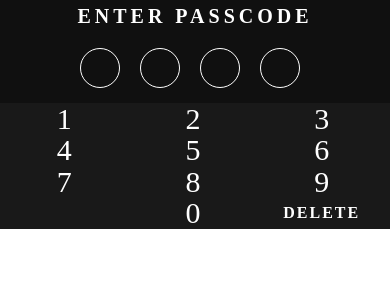
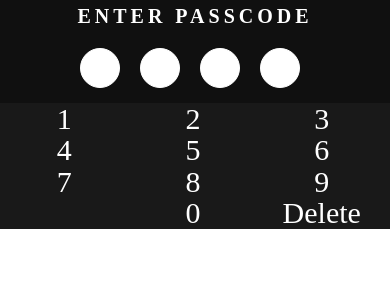
Before and after one commit to jacobbundren/OpenSesame, a React Native app: screen / in a window 390 px wide. Shown: the top 300 px of the page. Built offline with nearby package versions, Linux system fonts and the light colour scheme.

Commit message:
move rows and buttons out into components for future use

```diff
--- a/App.js
+++ b/App.js
@@ -1,11 +1,6 @@
 import React from 'react';
 import type { Node } from 'react';
-import {
-  SafeAreaView,
-  StatusBar,
-  StyleSheet,
-  useColorScheme,
-} from 'react-native';
+import { SafeAreaView, StatusBar, StyleSheet } from 'react-native';
 import Keypad from './components/Keypad';
 import Passcode from './components/Passcode';
 
@@ -14,10 +9,12 @@ const App: () => Node = () => {
     backgroundColor: '#101010'
   };
 
+  let passcode = '0000';
+
   return (
     <SafeAreaView style={backgroundStyle}>
       <StatusBar barStyle={'dark-content'} />
-      <Passcode />
+      <Passcode passcode={passcode} />
       <Keypad />
     </SafeAreaView>
   );
--- /dev/null
+++ b/components/Button.js
@@ -0,0 +1,44 @@
+import React from 'react';
+import { View, Text, StyleSheet, TouchableHighlight } from "react-native";
+
+const Button = (props) => {
+
+  const emitValue = () => {
+    return props.value;
+  };
+
+  return (
+    <TouchableHighlight style={styles.keypadButton} onPress={emitValue()}>
+      <View>
+        <Text style={styles.keypadNumber} value={1}>
+          {props.value}
+        </Text>
+      </View>
+    </TouchableHighlight>
+  );
+};
+
+const styles = {
+  keypadButton: {
+    width: '33%',
+    display: 'flex',
+    justifyContent: 'center',
+    alignItems: 'center'
+  },
+  keypadNumber: {
+    color: '#fff',
+    fontSize: 30,
+    fontFamily: 'Avenir',
+    fontWeight: '500'
+  },
+  keypadDeleteText: {
+    color: '#fff',
+    fontSize: 16,
+    fontFamily: 'Avenir',
+    fontWeight: '800',
+    letterSpacing: 2,
+    textTransform: 'uppercase'
+  }
+};
+
+export default Button;
--- a/components/Keypad.js
+++ b/components/Keypad.js
@@ -1,53 +1,63 @@
 import React from 'react';
-import { View, Text, StyleSheet } from 'react-native';
+import { View, Text, StyleSheet, TouchableHighlight } from "react-native";
+import KeypadRow from "./KeypadRow";
 
-const Keypad = () => {
+const Keypad = (props) => {
+  const keypress = (event) => {
+    console.log(event.identifier);
+  };
   return (
     <View style={styles.keypadContainer}>
-      <View style={styles.keypadRow}>
-        <View style={styles.keypadButton}>
-          <Text style={styles.keypadNumber}>1</Text>
-        </View>
-        <View style={styles.keypadButton}>
-          <Text style={styles.keypadNumber}>2</Text>
-        </View>
-        <View style={styles.keypadButton}>
-          <Text style={styles.keypadNumber}>3</Text>
-        </View>
-      </View>
-      <View style={styles.keypadRow}>
-        <View style={styles.keypadButton}>
-          <Text style={styles.keypadNumber}>4</Text>
-        </View>
-        <View style={styles.keypadButton}>
-          <Text style={styles.keypadNumber}>5</Text>
-        </View>
-        <View style={styles.keypadButton}>
-          <Text style={styles.keypadNumber}>6</Text>
-        </View>
-      </View>
-      <View style={styles.keypadRow}>
-        <View style={styles.keypadButton}>
-          <Text style={styles.keypadNumber}>7</Text>
-        </View>
-        <View style={styles.keypadButton}>
-          <Text style={styles.keypadNumber}>8</Text>
-        </View>
-        <View style={styles.keypadButton}>
-          <Text style={styles.keypadNumber}>9</Text>
-        </View>
-      </View>
-      <View style={styles.keypadRow}>
-        <View style={styles.keypadButton}>
-          <Text> </Text>
-        </View>
-        <View style={styles.keypadButton}>
-          <Text style={styles.keypadNumber}>0</Text>
-        </View>
-        <View style={styles.keypadButton}>
-          <Text style={styles.keypadDeleteText}>Delete</Text>
-        </View>
-      </View>
+      {/*<View style={styles.keypadRow}>*/}
+      <KeypadRow numbers={[1, 2, 3]} />
+      <KeypadRow numbers={[4, 5, 6]} />
+      <KeypadRow numbers={[7, 8, 9]} />
+      <KeypadRow numbers={[null, 0, "Delete"]} />
+        {/*<TouchableHighlight style={styles.keypadButton} onPress={keypress} value={1}>*/}
+        {/*  <View>*/}
+        {/*    <Text style={styles.keypadNumber} value={1}>1</Text>*/}
+        {/*  </View>*/}
+        {/*</TouchableHighlight>*/}
+        {/*<View style={styles.keypadButton}>*/}
+        {/*  <Text style={styles.keypadNumber}>2</Text>*/}
+        {/*</View>*/}
+        {/*<View style={styles.keypadButton}>*/}
+        {/*  <Text style={styles.keypadNumber}>3</Text>*/}
+        {/*</View>*/}
+      {/*</View>*/}
+      {/*<View style={styles.keypadRow}>*/}
+      {/*  <View style={styles.keypadButton}>*/}
+      {/*    <Text style={styles.keypadNumber}>4</Text>*/}
+      {/*  </View>*/}
+      {/*  <View style={styles.keypadButton}>*/}
+      {/*    <Text style={styles.keypadNumber}>5</Text>*/}
+      {/*  </View>*/}
+      {/*  <View style={styles.keypadButton}>*/}
+      {/*    <Text style={styles.keypadNumber}>6</Text>*/}
+      {/*  </View>*/}
+      {/*</View>*/}
+      {/*<View style={styles.keypadRow}>*/}
+      {/*  <View style={styles.keypadButton}>*/}
+      {/*    <Text style={styles.keypadNumber}>7</Text>*/}
+      {/*  </View>*/}
+      {/*  <View style={styles.keypadButton}>*/}
+      {/*    <Text style={styles.keypadNumber}>8</Text>*/}
+      {/*  </View>*/}
+      {/*  <View style={styles.keypadButton}>*/}
+      {/*    <Text style={styles.keypadNumber}>9</Text>*/}
+      {/*  </View>*/}
+      {/*</View>*/}
+      {/*<View style={styles.keypadRow}>*/}
+      {/*  <View style={styles.keypadButton}>*/}
+      {/*    <Text> </Text>*/}
+      {/*  </View>*/}
+      {/*  <View style={styles.keypadButton}>*/}
+      {/*    <Text style={styles.keypadNumber}>0</Text>*/}
+      {/*  </View>*/}
+      {/*  <View style={styles.keypadButton}>*/}
+      {/*    <Text style={styles.keypadDeleteText}>Delete</Text>*/}
+      {/*  </View>*/}
+      {/*</View>*/}
     </View>
   );
 };
--- /dev/null
+++ b/components/KeypadRow.js
@@ -0,0 +1,51 @@
+import React from 'react';
+import { View, Text, StyleSheet, TouchableHighlight } from 'react-native';
+import Button from './Button';
+
+const KeypadRow = (props) => {
+  const row = [];
+
+  for (let num in props.numbers) {
+    row.push(<Button value={props.numbers[num]} key={num} style={styles.keypadButton}/>);
+  }
+
+  return <View style={styles.keypadRow}>{row}</View>;
+};
+
+const styles = StyleSheet.create({
+  keypadContainer: {
+    height: '55%',
+    width: '100%',
+    backgroundColor: '#191919',
+    display: 'flex',
+    flexDirection: 'column',
+    justifyContent: 'space-between'
+  },
+  keypadRow: {
+    display: 'flex',
+    flexDirection: 'row',
+    height: '25%'
+  },
+  keypadButton: {
+    width: '33%',
+    display: 'flex',
+    justifyContent: 'center',
+    alignItems: 'center'
+  },
+  keypadNumber: {
+    color: '#fff',
+    fontSize: 30,
+    fontFamily: 'Avenir',
+    fontWeight: '500'
+  },
+  keypadDeleteText: {
+    color: '#fff',
+    fontSize: 16,
+    fontFamily: 'Avenir',
+    fontWeight: '800',
+    letterSpacing: 2,
+    textTransform: 'uppercase'
+  }
+});
+
+export default KeypadRow;
--- a/components/Passcode.js
+++ b/components/Passcode.js
@@ -1,16 +1,27 @@
 import React from 'react';
 import { View, Text, StyleSheet } from 'react-native';
 
-const Passcode = () => {
+const Passcode = (props) => {
+  let passcodeBubbles = [];
+
+  let passcodeAttempt = [];
+
+  for (let char in props.passcode) {
+    passcodeBubbles.push(
+      <View
+        key={char}
+        style={[
+          styles.passcodeMaskChar,
+          true ? styles.passcodeMaskFilled : null
+        ]}
+      />
+    );
+  }
+
   return (
     <View style={styles.passcodeContainer}>
       <Text style={styles.passcodeText}>Enter Passcode</Text>
-      <View style={styles.passcodeMaskContainer}>
-        <View style={styles.passcodeMaskChar} />
-        <View style={styles.passcodeMaskChar} />
-        <View style={styles.passcodeMaskChar} />
-        <View style={styles.passcodeMaskChar} />
-      </View>
+      <View style={styles.passcodeMaskContainer}>{passcodeBubbles}</View>
     </View>
   );
 };
@@ -49,6 +60,9 @@ const styles = StyleSheet.create({
     borderRadius: 20,
     borderColor: '#fff',
     borderWidth: 1
+  },
+  passcodeMaskFilled: {
+    backgroundColor: '#fff'
   }
 });
 
```
Also changed, not shown: .prettierrc.js.
